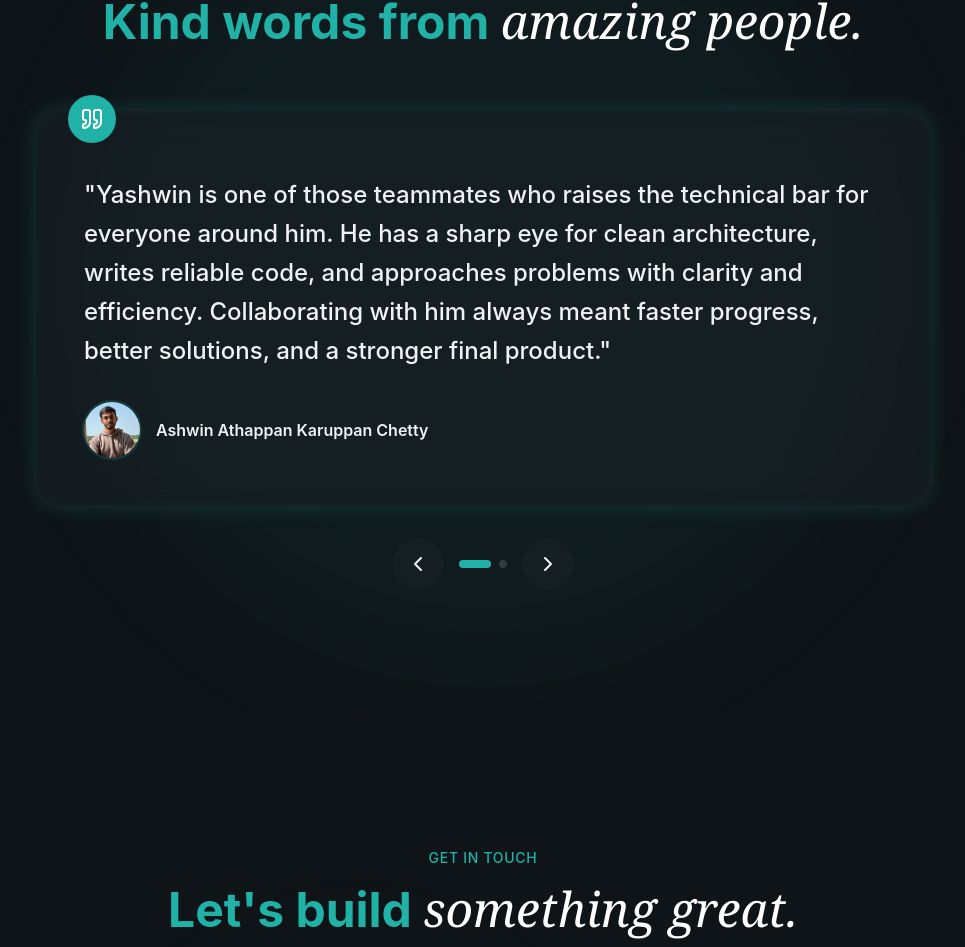
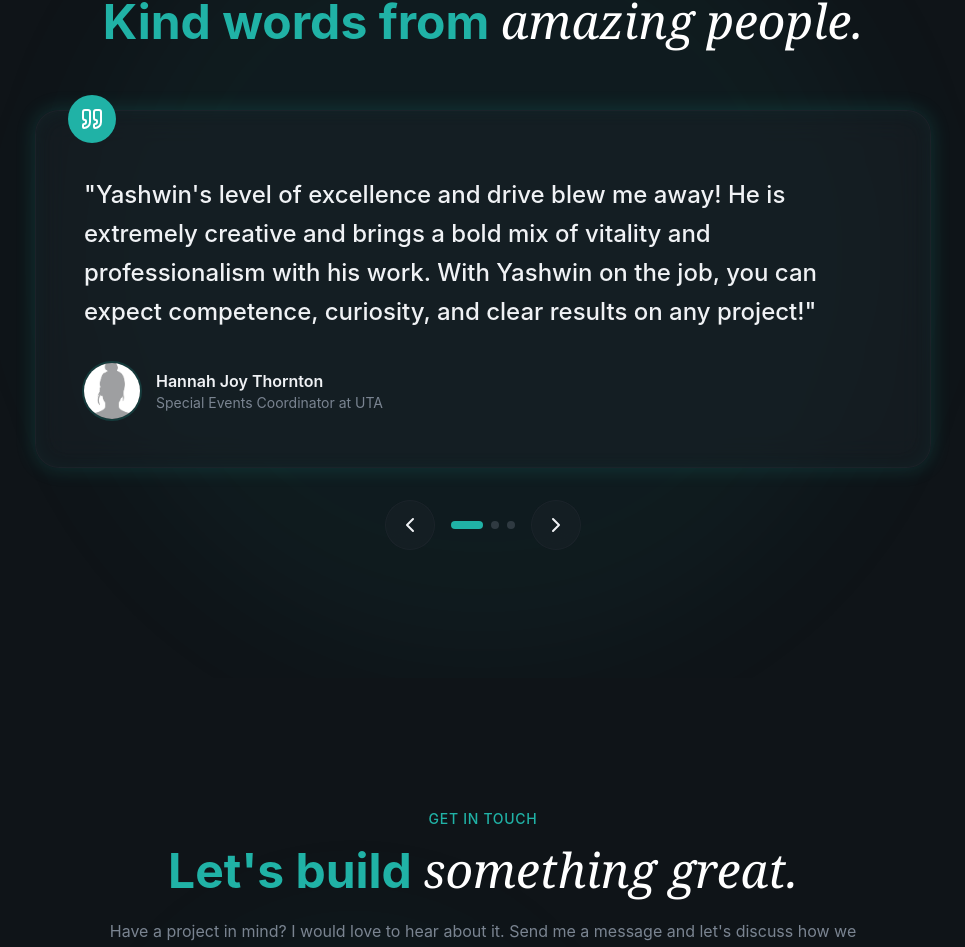
Before and after one commit to yashwin1999/Personal-Portfolio, a React (Vite) app: page / in a window 1280 px wide. Shown: the part 4737-5684 px from the top of the page, without its empty margins (157-1122 px from the left). Built offline with nearby package versions, Linux system fonts and the light colour scheme.

Commit message:
New Testimonial

```diff
--- a/src/sections/Testimonials.jsx
+++ b/src/sections/Testimonials.jsx
@@ -2,18 +2,25 @@ import { ChevronLeft, ChevronRight, Quote } from "lucide-react";
 import { useState } from "react";
 
 const testimonials = [
+    {
+    quote:
+      "Yashwin's level of excellence and drive blew me away! He is extremely creative and brings a bold mix of vitality and professionalism with his work. With Yashwin on the job, you can expect competence, curiosity, and clear results on any project!",
+    author: "Hannah Joy Thornton",
+    role: "Special Events Coordinator at UTA",
+    avatar: "/testimonials/default-women.jpg",
+  },
   {
     quote:
       "Yashwin is one of those teammates who raises the technical bar for everyone around him. He has a sharp eye for clean architecture, writes reliable code, and approaches problems with clarity and efficiency. Collaborating with him always meant faster progress, better solutions, and a stronger final product.",
     author: "Ashwin Athappan Karuppan Chetty",
-    role: "",
+    role: "Student at University of Texas at UTA",
     avatar: "/testimonials/ashwin-pic.jpg",
   },
   {
     quote:
       "Collaborating with Yashwin meant working with someone who truly understands how things fit together. His technical judgment, clean implementations, and willingness to step in when problems arose made a real difference in our project's success.",
     author: "Anirudh Kashyap Ramesh",
-    role: "",
+    role: "Student at University of Texas at UTA",
     avatar: "/testimonials/anirudh-pic.jpg",
   },
 ];
```
Also changed, not shown: public/testimonials/default-women.jpg (added).
